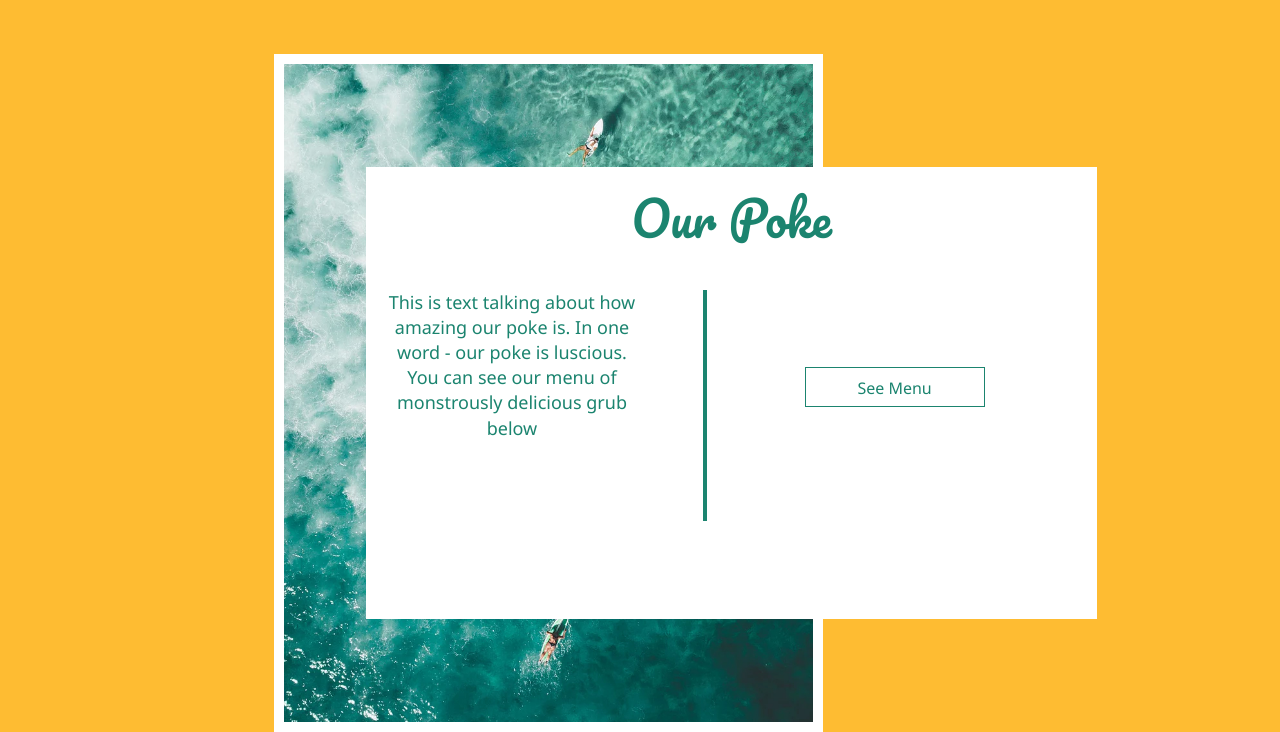
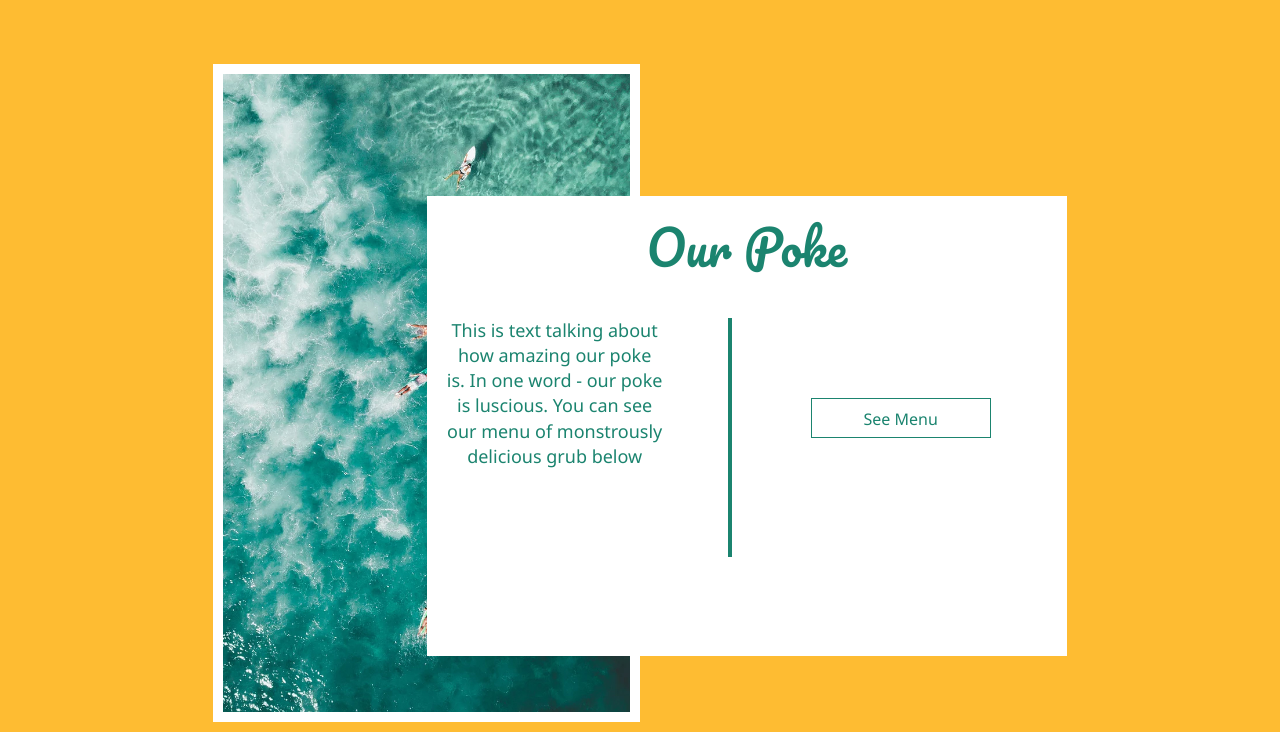
Before and after one commit to SebastianKildow/poke-site, a website: page index.html in a window 1280 px wide. Shown: the part 939-1671 px from the top of the page. Drawn offline with Linux system fonts and the light colour scheme.

Commit message:
grid tweak

```diff
--- a/src/scss/main.scss
+++ b/src/scss/main.scss
@@ -266,11 +266,12 @@ li {
 }
 
 /* About ================================= */
+/* Conver to reusable mixin ================================= */
 .about {
   display: grid;
 
-  grid-template-columns: 1fr repeat(12, 1fr) 1fr;
-  grid-template-rows: 1fr repeat(12, 1fr) 1fr;
+  grid-template-columns: repeat(12, 1fr);
+  grid-template-rows: repeat(12, 1fr);
   color: $green;
   background: $yellow;
   height: 80vh;
@@ -282,16 +283,16 @@ li {
     background-image: url(/src/img/main_img.jpg);
     background-size: cover;
     background-position: center;
-    grid-column: 2 / span 11;
-    grid-row: 2 / span 10;
+    grid-column: 2 / span 8;
+    grid-row: 2 / span 9;
     border: white solid 0.625rem;
   }
 
   &__content {
     background: white;
     text-align: center;
-    grid-column: 3 / span 11;
-    grid-row: 3 / span 12;
+    grid-column: 4 / span 8;
+    grid-row: 3 / span 9;
     position: relative;
     line-height: 1.3;
     padding-bottom: 1.25rem;
@@ -316,12 +317,12 @@ li {
     height: 100vh;
 
     &__bg {
-      grid-column: 4 / span 6;
-      grid-row: 2 / span 12;
+      grid-column: 3 / span 4;
+      grid-row: 2 / span 10;
     }
     &__content {
-      grid-column: 5 / span 8;
-      grid-row: 4 / span 8;
+      grid-column: 5 / span 6;
+      grid-row: 4 / span 7;
       display: grid;
       grid-template-columns: repeat(5, 1fr);
       grid-template-rows: repeat(5, 1fr);
```
Also changed, not shown: dist/css/main.css, 1 other file.
